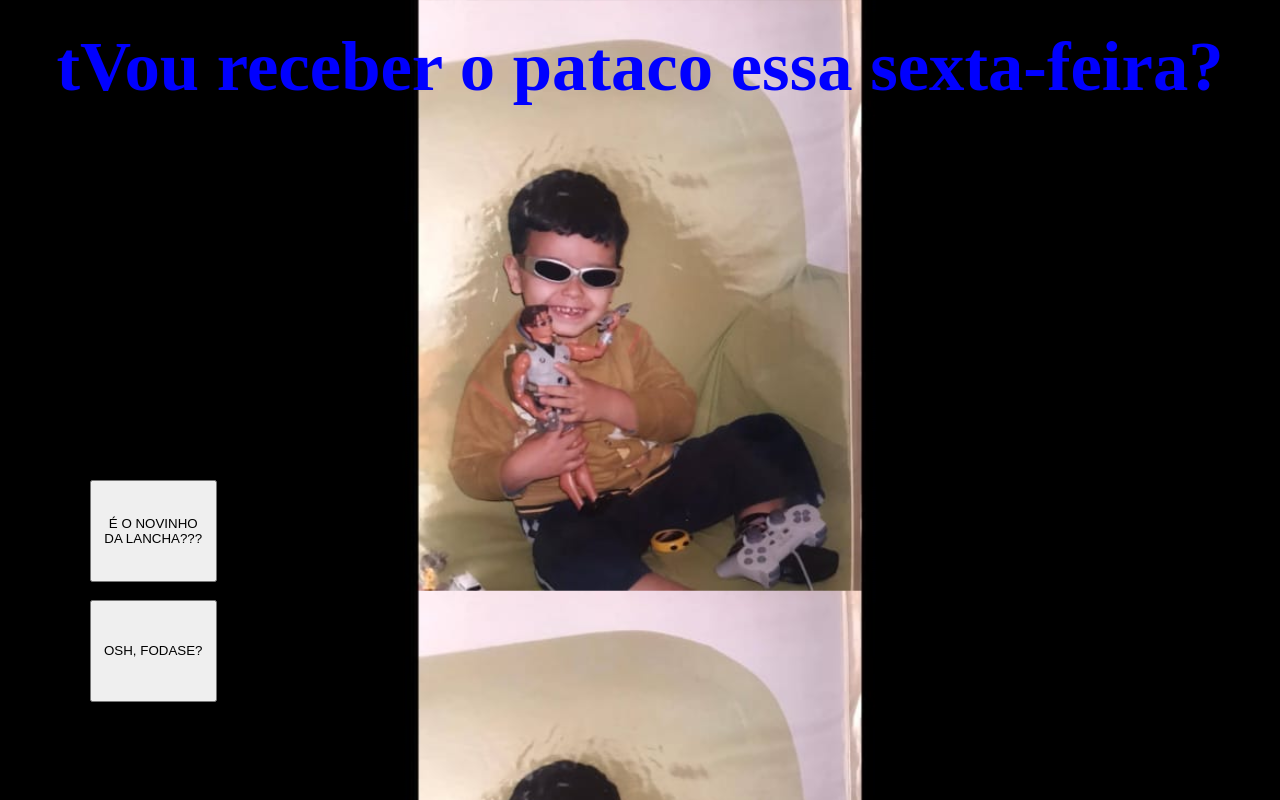
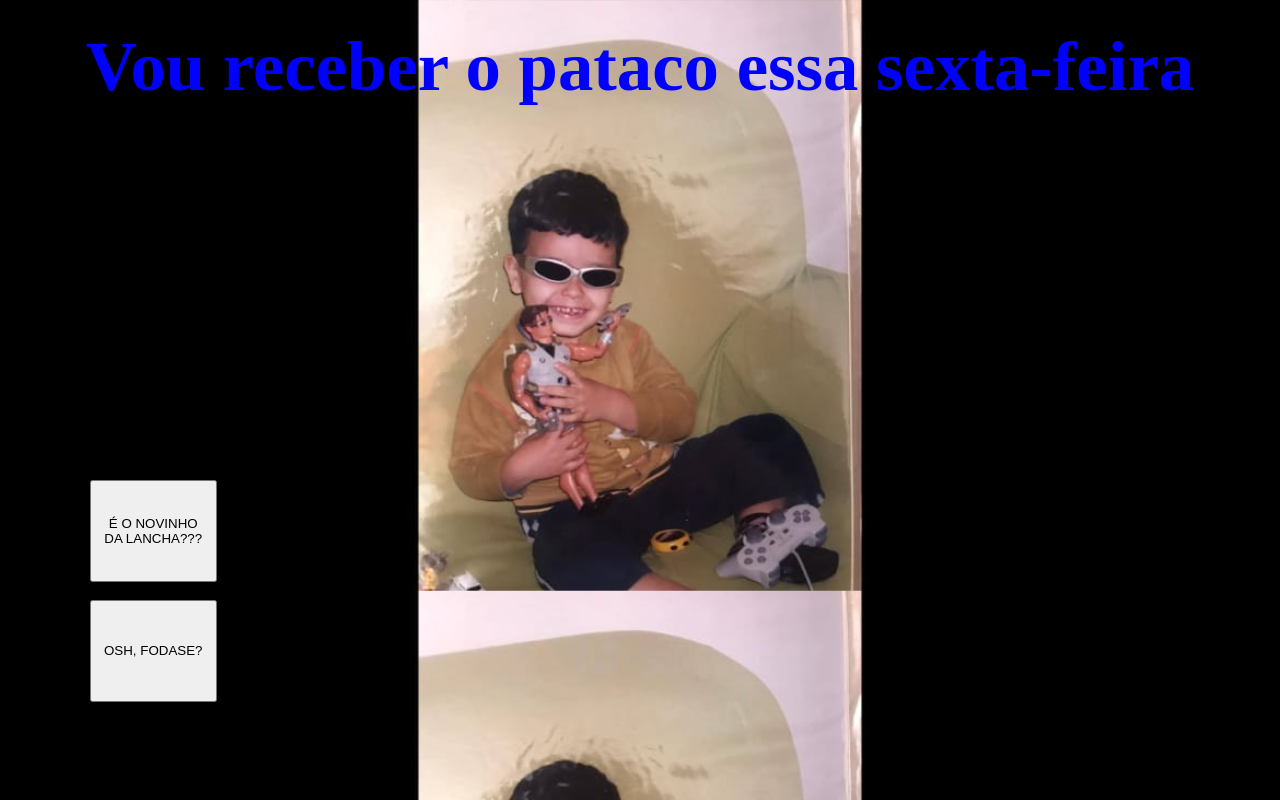
Before and after one commit to samseg01/pedido, a plain HTML site: page index.html in a window 1280 px wide. Both pictures are taken after a click on the button "EAI". Drawn offline with Linux system fonts and the light colour scheme.

Commit message:
fix text

```diff
--- a/index.html
+++ b/index.html
@@ -22,7 +22,7 @@
 
     <section id="pt1">
         <div id="container-foto"></div>
-        <h1>tVou receber o pataco essa sexta-feira?</h1>
+        <h1>Vou receber o pataco essa sexta-feira</h1>
 
         <div class="options">
             <button type="button" id="btn1">É O NOVINHO DA LANCHA???</button>
```
